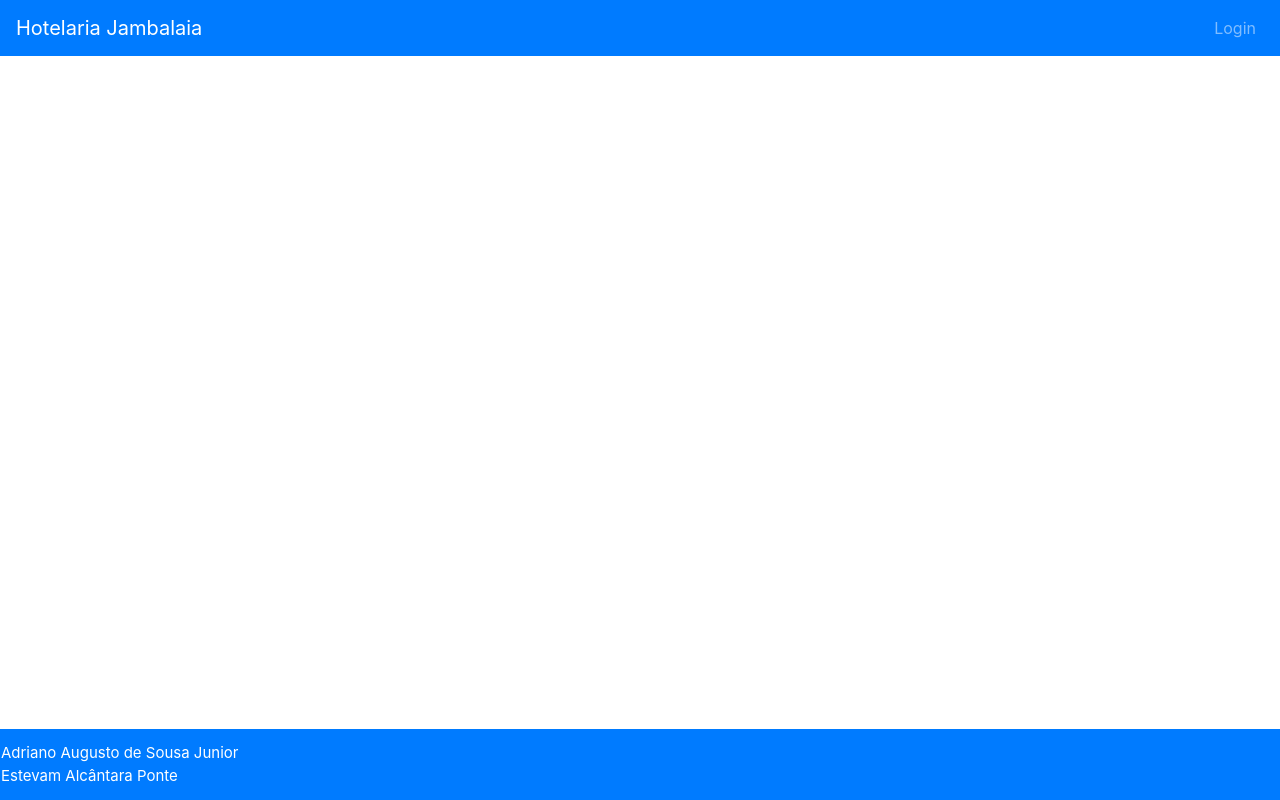
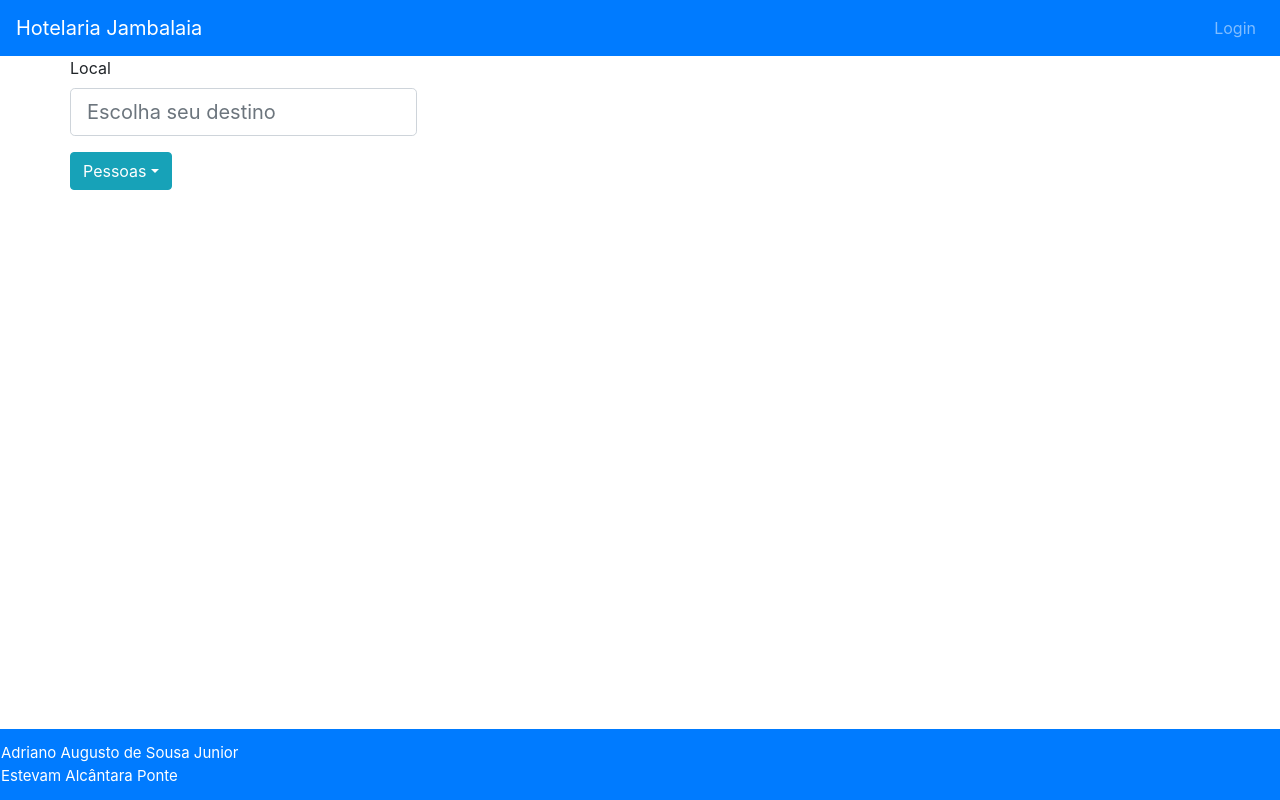
Before and after one commit to EstevamPonte/hotelaria-jambalaia, a React (Create React App) app: page / in a window 1280 px wide. Built offline with nearby package versions, Linux system fonts and the light colour scheme.

Commit message:
Implementando o comeco do formulario da pagina de procura

```diff
--- a/src/App.js
+++ b/src/App.js
@@ -2,15 +2,16 @@ import React from 'react';
 import './App.css';
 import Header from './Componente/Leyout/Header'
 import Footer from './Componente/Leyout/Footer'
-
+import FormDeProcura from './Componente/Form/FormDeProcura'
 
 function App() {
-  return (
-      <div>
-          <Header/>
-          <Footer/>
-      </div>
-  );
+    return (
+        <div>
+            <Header />
+                <FormDeProcura/>
+            <Footer />
+        </div>
+    );
 }
 
 export default App;
--- /dev/null
+++ b/src/Componente/Form/FormDeProcura.js
@@ -0,0 +1,75 @@
+import React from 'react'
+import { Form, Container, Row, Dropdown, Button, Col } from 'react-bootstrap';
+
+
+
+
+class FormDeProcura extends React.Component {
+    constructor(props){
+        super(props);
+        this.state = {
+            valor: 0
+        }
+    }
+
+    diminuirPessoas = (event) => {
+        event.preventDefault()
+        let subtracao = this.state.valor - 1
+        this.setState({
+            valor: subtracao
+        })
+    }
+
+    somarPessoas = (event) => {
+        event.preventDefault()
+        let soma = this.state.valor + 1
+        this.setState({
+            valor: soma
+        })
+    }
+
+    render(){
+
+        return (
+            <Container>
+
+                <Row>
+                    <Form.Group controlId="formLocal">
+                        <Form.Label>Local</Form.Label>
+                        <Form.Control label='Local' size="lg" type="text" placeholder="Escolha seu destino"></Form.Control>
+                    </Form.Group>
+                </Row>
+
+                <Row>
+                    <Form.Group controlId="formPessoasQuantidade">
+                        <Dropdown>
+                            <Dropdown.Toggle variant='info' id="dropdown-basic">
+                                Pessoas
+                            </Dropdown.Toggle>
+                            <Dropdown.Menu>
+                                <Row>
+                                    <Col xs={6}>
+                                        <Dropdown.Item disabled style={{width: 200}} key="3">Adultos</Dropdown.Item>
+                                    </Col>
+                                    <Col xs={6}>
+                                        <Button style={{marginRight: 10}} size="sm" onClick={this.diminuirPessoas} variant="outline-primary">-</Button>
+                                            {this.state.valor}
+                                        <Button style={{marginLeft: 10}} size="sm" onClick={this.somarPessoas} variant="outline-primary">+</Button>
+                                    </Col>
+
+                                </Row>
+
+                                <Dropdown.Item disabled key="2">Crianças</Dropdown.Item>
+                                <Dropdown.Item key="3">Bebês</Dropdown.Item>
+                            </Dropdown.Menu>
+
+                        </Dropdown>
+                    </Form.Group>
+                </Row>
+
+            </Container>
+        )
+    }
+}
+
+export default FormDeProcura
```
